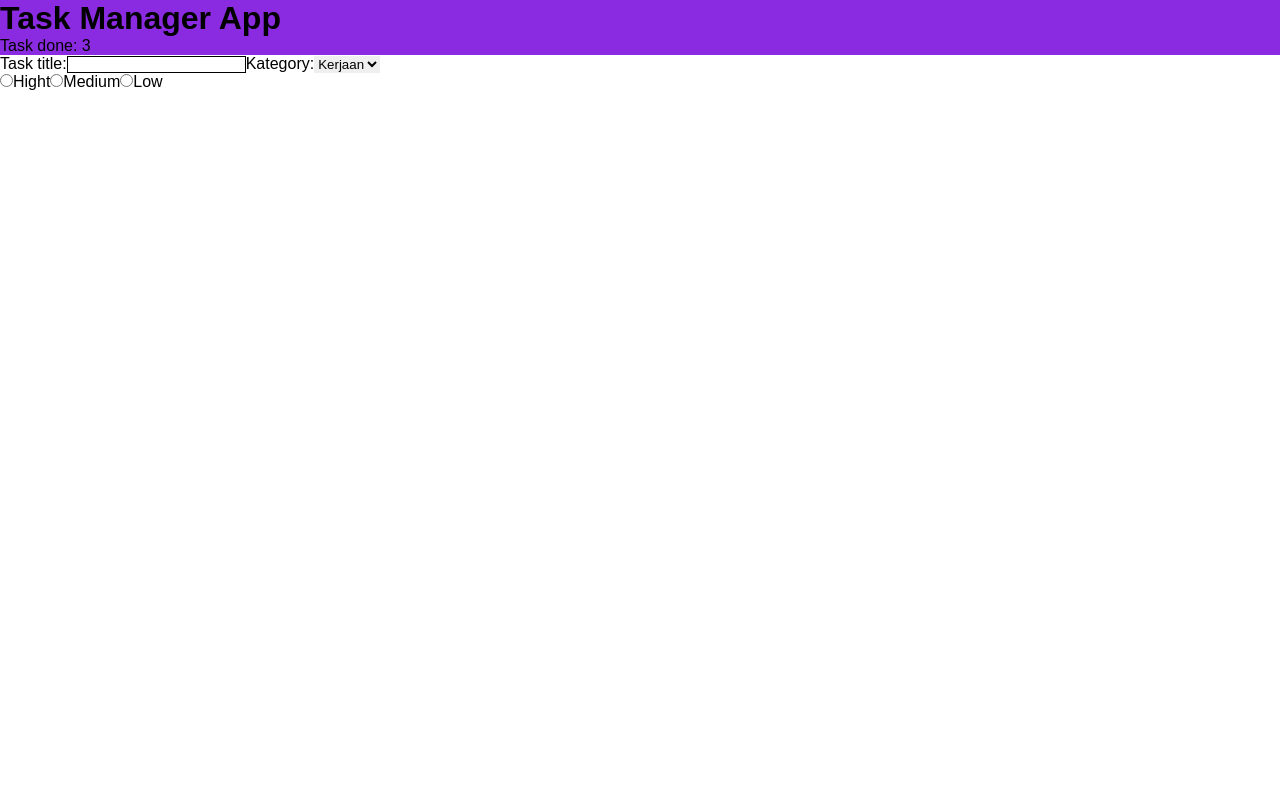
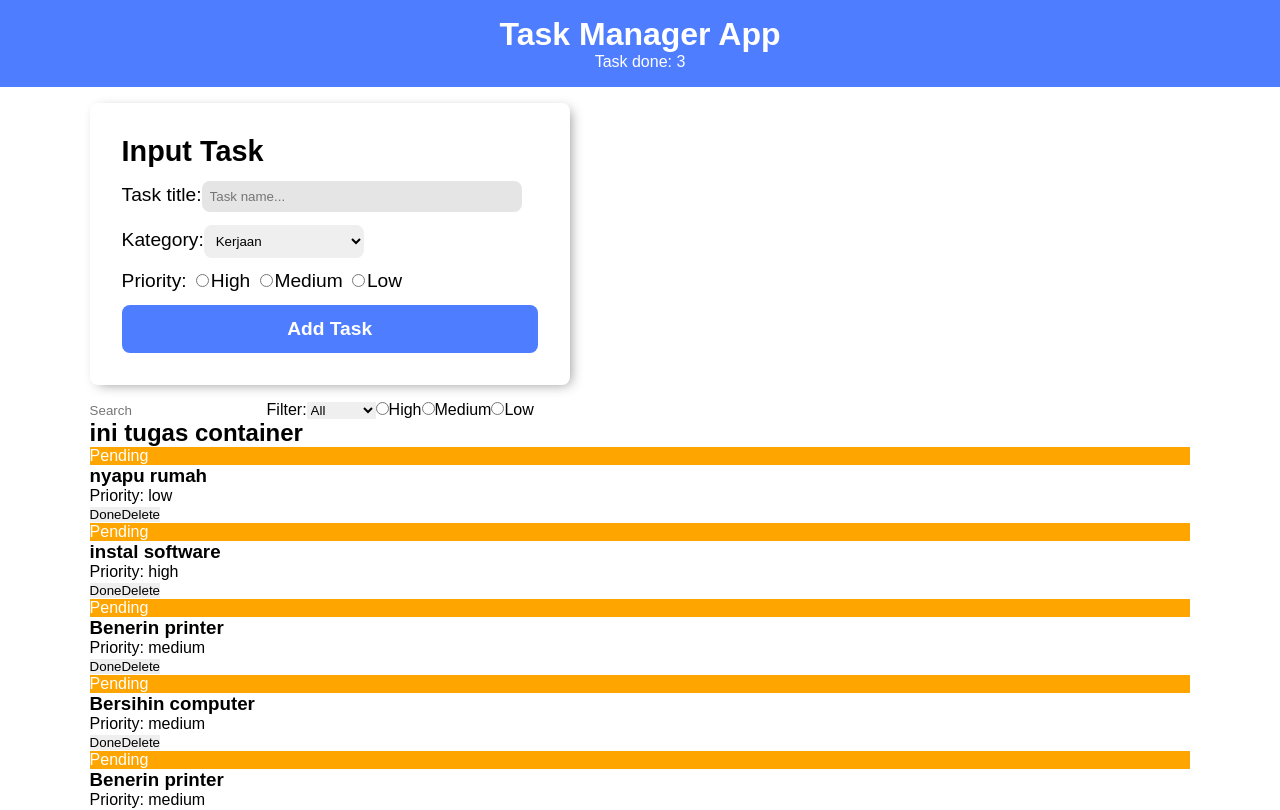
Before and after one commit to Muhamad-Ihdal/Landing-pages, a React (Vite) app in the folder project-with-React/project-10-react-1/: page / in a window 1280 px wide. Shown: the top 810 px of the page. Built offline with nearby package versions, Linux system fonts and the light colour scheme.

Commit message:
project 10 kerangka react udah jadi, sekarang tahap style

```diff
--- a/project-with-React/project-10-react-1/src/App.jsx
+++ b/project-with-React/project-10-react-1/src/App.jsx
@@ -1,15 +1,83 @@
 import { useState } from "react";
 import Header from "./components/Header";
 import TaskForm from "./components/TaskForm";
+import TaskFilter from "./components/TaskFilter";
+import TaskList from "./components/TaskList";
 
 export default function App() {
-  const [tasks,setTasks] = useState([]);
+  const data = [
+    {
+      id: "242saa",
+      title: "nyapu rumah",
+      category: "pribadi",
+      priority: "low",
+      isDone: false,
+    },
 
+    {
+      id: "dskk232",
+      title: "instal software",
+      category: "kerjaan",
+      priority: "high",
+      isDone: false,
+    },
+    {
+      id: "242saa",
+      title: "Benerin printer",
+      category: "kerjaan",
+      priority: "medium",
+      isDone: false,
+    },
+    {
+      id: "2fafas",
+      title: "Bersihin computer",
+      category: "kerjaan",
+      priority: "medium",
+      isDone: false,
+    },
+    {
+      id: "dfasdf3",
+      title: "Benerin printer",
+      category: "kerjaan",
+      priority: "medium",
+      isDone: false,
+    },
+    {
+      id: "24fsasss",
+      title: "Benerin printer",
+      category: "kerjaan",
+      priority: "medium",
+      isDone: false,
+    },
+    {
+      id: "fsdf32",
+      title: "Benerin printer",
+      category: "kerjaan",
+      priority: "medium",
+      isDone: false,
+    },
+    {
+      id: "24fdsfa",
+      title: "Benerin printer",
+      category: "kerjaan",
+      priority: "medium",
+      isDone: false,
+    },
+  ];
+
+  // ==================================================
+  // --------------------------------------------------
+
+  const [tasks, setTasks] = useState(data);
 
   return (
     <div className="container">
-      <Header/>
-      <TaskForm/>
+      <Header />
+      <div className="main">
+      <TaskForm />
+      <TaskFilter />
+      <TaskList dataTasks={tasks} />
+      </div>
     </div>
-  )
+  );
 }
--- a/project-with-React/project-10-react-1/src/components/Header.jsx
+++ b/project-with-React/project-10-react-1/src/components/Header.jsx
@@ -6,5 +6,5 @@ export default function Header() {
         <p>Task done: 3</p>
       </header>
     </>
-    )
+  );
 }
--- a/project-with-React/project-10-react-1/src/components/TaskFilter.jsx
+++ b/project-with-React/project-10-react-1/src/components/TaskFilter.jsx
@@ -1,7 +1,23 @@
 export default function TaskFilter() {
-    return (
-        <>
-           form
-        </>
-    )
+  return (
+    <form className="searchAndFilter">
+      <input type="text" placeholder="Search" />
+
+      <label htmlFor="filter">Filter:</label>
+      <select>
+        <option value="all">All</option>
+        <option value="done">Done</option>
+        <option value="pending">Pending</option>
+      </select>
+
+
+      <input type="radio" name="sortPriority" id="sortHigh" />
+      <label htmlFor="sortHigh">High</label>
+      <input type="radio" name="sortPriority" id="sortMedium" />
+      <label htmlFor="sortMedium">Medium</label>
+      <input type="radio" name="sortPriority" id="sortLow" />
+      <label htmlFor="sortLow">Low</label>
+
+    </form>
+  );
 }
--- a/project-with-React/project-10-react-1/src/components/TaskForm.jsx
+++ b/project-with-React/project-10-react-1/src/components/TaskForm.jsx
@@ -1,20 +1,25 @@
 export default function TaskForm() {
   return (
     <>
-      <form action="#">
+      <form action="#" className="formInputTask">
+        <h2>Input Task</h2>
+
+        <div className="taskTitleContainer">
         <label htmlFor="taskTitle">Task title:</label>
-        <input type="text" id="taskTitle" />
+        <input type="text" id="taskTitle" placeholder="Task name... " className="taskTitle"/>
+        </div>
 
         <label htmlFor="kategory">Kategory:</label>
-        <select name="kategory" id="kategory">
+        <select name="kategory" id="kategory" className="kategory">
           <option value="Kerjaan">Kerjaan</option>
           <option value="Pribadi">Pribadi</option>
           <option value="Belajar">Belajar</option>
         </select>
 
         <div className="radioWraper">
-          <input type="radio" name="Priority" id="hight" value="hight" />
-          <label htmlFor="hight">Hight</label>
+          <label >Priority:</label>
+          <input type="radio" name="Priority" id="high" value="high" />
+          <label htmlFor="high">High</label>
 
           <input type="radio" name="Priority" id="medium" value="medium" />
           <label htmlFor="medium">Medium</label>
@@ -22,6 +27,8 @@ export default function TaskForm() {
           <input type="radio" name="Priority" id="low" value="low" />
           <label htmlFor="low">Low</label>
         </div>
+
+        <button type="submit">Add Task</button>
       </form>
     </>
   );
--- a/project-with-React/project-10-react-1/src/components/TaskItem.jsx
+++ b/project-with-React/project-10-react-1/src/components/TaskItem.jsx
@@ -0,0 +1,35 @@
+export default function TaskItem({task}) {
+  return (
+    <div className="taskCard" key={task.id}>
+      <div
+        className={`status ${task.isDone ? "greenBackground" : "orangeBackground"}`}
+      >
+        {task.isDone ? "Done":"Pending" }
+      </div>
+
+      <h3>
+        {task.title}
+      </h3>
+
+      <div className="cardFooter">
+        <p>Priority: {task.priority}</p>
+        <Action done={task.isDone}/>
+      </div>
+    </div>
+  );
+}
+
+function Action({done}) {
+
+
+  return (
+    <>
+      <form className="action" >
+        <button className="doneBtn" disabled={done}>
+          Done
+        </button>
+        <button className="deleteBtn">Delete</button>
+      </form>
+    </>
+  );
+}
--- a/project-with-React/project-10-react-1/src/components/TaskList.jsx
+++ b/project-with-React/project-10-react-1/src/components/TaskList.jsx
@@ -0,0 +1,14 @@
+import TaskItem from "./TaskItem";
+
+export default function TaskList({ dataTasks }) {
+  return (
+    <>
+      <h2>ini tugas container</h2>
+      <div className="taskContainer">
+        {dataTasks.map((t) => {
+          return <TaskItem task={t} />;
+        })}
+      </div>
+    </>
+  );
+}
--- a/project-with-React/project-10-react-1/src/index.css
+++ b/project-with-React/project-10-react-1/src/index.css
@@ -1,3 +1,9 @@
+:root {
+  --abu: #e7e7e7;
+  --biru: #269ccc;
+  --biru-muda: #9ed2c5;
+}
+
 * {
   margin: 0;
   padding: 0;
@@ -7,10 +13,115 @@
   font-family: "Poppins", sans-serif;
 }
 
-header {
-  background-color: blueviolet;
+/* =====================Template======================= */
+.displayNone {
+  display: none;
 }
 
-form input {
-  border:1px solid black
+.redBackground {
+  color: white;
+  background-color: red;
 }
+.orangeBackground {
+  color: white;
+  background-color: orange;
+}
+.greenBackground {
+  color: white;
+  background-color: green;
+}
+
+button:hover {
+  cursor: pointer;
+  opacity: 0.8;
+}
+/* ======================Template End===================== */
+
+header {
+  padding: 1rem 7%;
+  background-color: #4e7dff;
+  text-align: center;
+  color: rgb(255, 255, 255);
+}
+
+.main {
+  padding: 0 7%;
+}
+
+
+
+
+/* ----------------------------- form start */
+.formInputTask {
+  font-size: 1.2rem;
+  margin: 1rem 0;
+  border-radius: 0.5rem;
+  padding: 2rem;
+  width: 30rem;
+
+  box-shadow: 4px 3px 13px -4px rgba(0, 0, 0, 0.46);
+  -webkit-box-shadow: 4px 3px 13px -4px rgba(0, 0, 0, 0.46);
+  -moz-box-shadow: 4px 3px 13px -4px rgba(0, 0, 0, 0.46);
+}
+
+.taskTitle {
+  background-color: rgb(229, 229, 229);
+  margin-left: 0.5rem;
+  padding: 0.5rem;
+  border-radius: 0.5rem;
+  width: 20rem;
+  margin: 0.8rem 0;
+}
+
+.kategory {
+  padding: 0.5rem;
+  border-radius: 0.5rem;
+  width: 10rem;
+}
+
+.radioWraper {
+  margin: 0.8rem 0;
+}
+
+.radioWraper input {
+  margin-left: 0.6rem;
+  margin-right: 0.1rem;
+}
+
+.formInputTask button {
+  width: 100%;
+  background-color: #4e7dff;
+  color: #fff;
+  border-radius: 0.5rem;
+  font-weight: 700;
+  padding: 0.8rem 0;
+  font-size: 1.2rem;
+}
+/* ----------------------------- form end */
+
+
+
+
+
+
+
+
+
+
+
+/* .taskContainer {
+  background-color: rgb(237, 237, 237);
+  display: flex;
+  gap: 1rem;
+  flex-wrap: wrap;
+}
+
+.taskContainer .taskCard {
+  border-radius: 0.3rem;
+  flex: 1 1 18rem;
+  max-width: 22rem;
+  background-color: #ffffff;
+  box-shadow: 5px 5px 5px -4px rgba(0, 0, 0, 0.32);
+  -webkit-box-shadow: 5px 5px 5px -4px rgba(0, 0, 0, 0.32);
+  -moz-box-shadow: 5px 5px 5px -4px rgba(0, 0, 0, 0.32);
+} */
```
Also changed, not shown: project-with-React/project-10-react-1/src/App.css (deleted, +0 -184 lines), 1 other file (tests, documents, lock files or other folders). Lines whose indentation alone changed are shown as unchanged.
